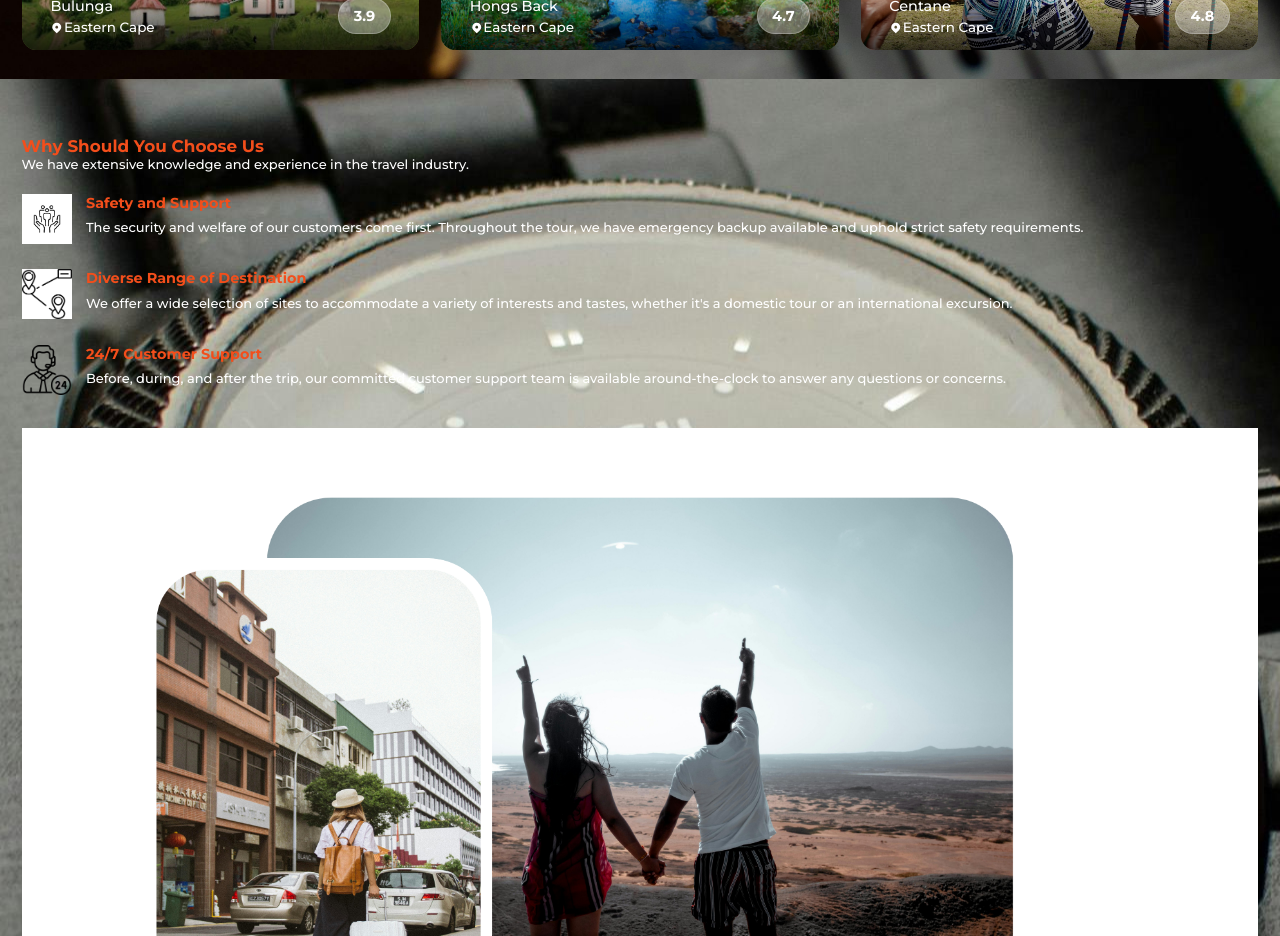
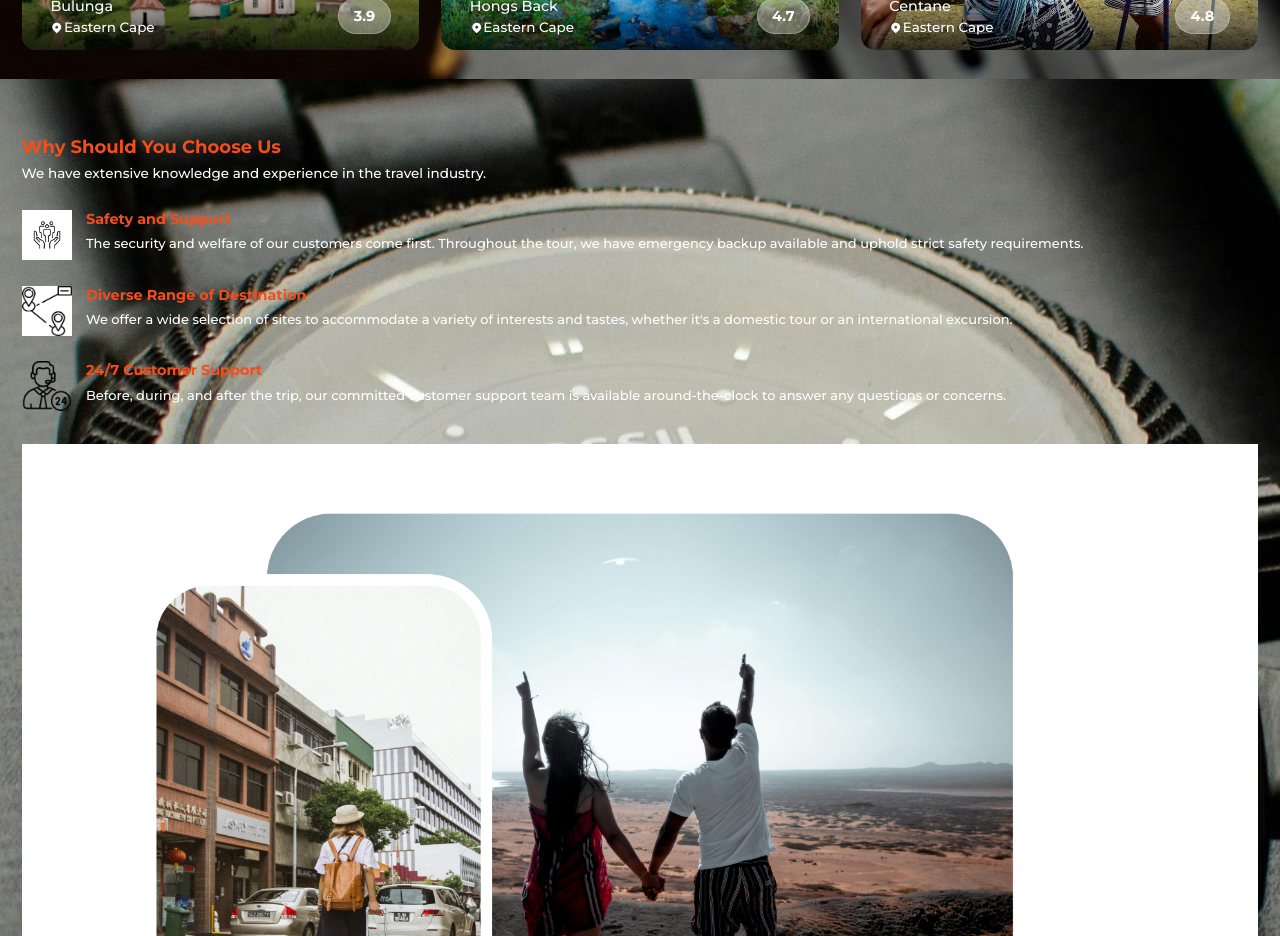
Before and after one commit to Chuma-rxt/TravelProject, a React (Vite) app: page / in a window 1280 px wide. Shown: the part 2380-3316 px from the top of the page. Built offline with nearby package versions, Linux system fonts and the light colour scheme.

Commit message:
upgrades

```diff
--- a/src/Components/Navbar/Navbar.jsx
+++ b/src/Components/Navbar/Navbar.jsx
@@ -22,7 +22,11 @@ const Navbar = () => {
     setNavBar(" menu ");
   }
 
-
+    // Function to open a new tab
+    const openNewTab = () => {
+      const url = 'https://www.example.com'; // Change this URL to your desired URL
+      window.open(url, '_blank');
+    };
 
 
 
@@ -53,7 +57,9 @@ const Navbar = () => {
         <AiFillCloseCircle className='icons closeIcon' onClick={removeNavBar} />
       </div>
 
-      <button className='signUpBtn btn'>Sign Up</button>
+       <button className="signUpBtn btn" onClick={openNewTab}>
+        Sign Up
+      </button>
 
       <PiDotsNineBold className='icon menuIcon' onClick={showNavBar} />
 
--- a/src/Components/Portfolio/Portfolio.scss
+++ b/src/Components/Portfolio/Portfolio.scss
@@ -77,3 +77,35 @@ root{
         }
     }
 }
+
+@media screen and (min-width: 480px){
+    .portfolio{
+        .secContainer{
+            .leftContent{
+                .secHeading{
+                    h3{
+                        font-size: var(--h2FontSize);
+                    }
+
+                    p{
+                        font-size: var(--normalFontSize);
+                        padding: .5rem 0;
+                    }
+                }
+                }
+
+                .grid{
+                    .singlePortfolio{
+                        gap: 1.5rem;
+
+                        .iconDiv{
+                            img{
+                                height: 60px;
+                                width: 60px;
+                            }
+                        }
+                    }
+                }
+            }
+        }
+    }
```
